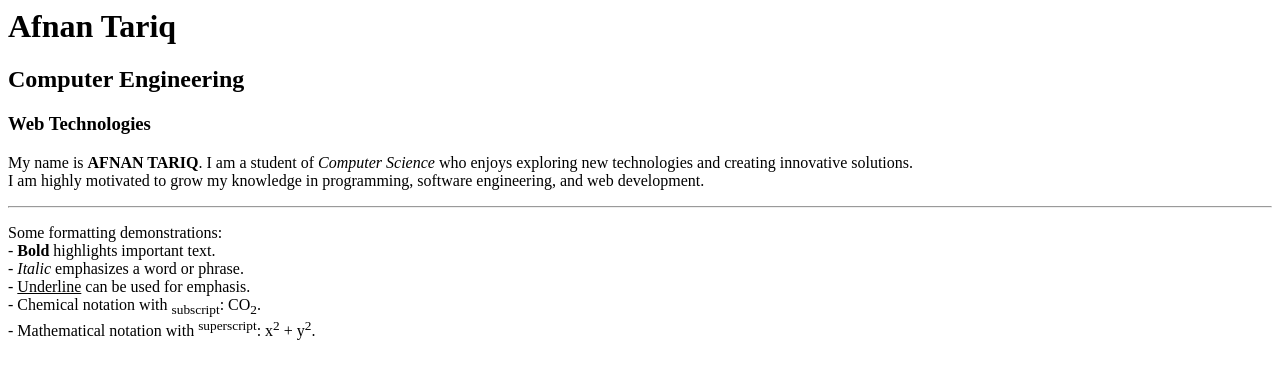
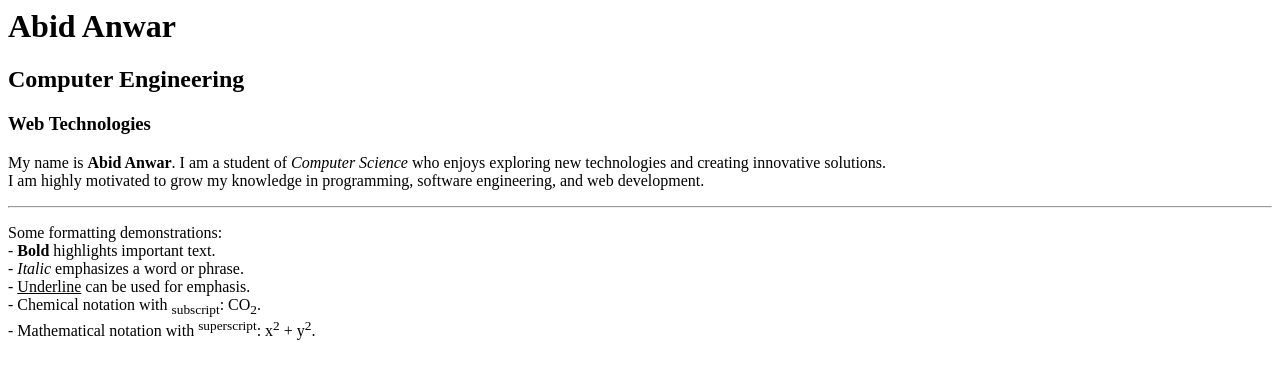
Before and after one commit to theabhikhan9-prog/Mylabmanual1, a plain HTML site: page index.html in a window 1280 px wide. Drawn offline with Linux system fonts and the light colour scheme.

Commit message:
Update index.html

```diff
--- a/index.html
+++ b/index.html
@@ -1,11 +1,11 @@
-<h1>Afnan Tariq
+<h1>Abid Anwar
 
     <h2>Computer Engineering</h2>
     <h3>Web Technologies</h3>
 </h1>
 
 <p><p>
-My name is <b>AFNAN TARIQ</b>. I am a student of <i>Computer Science</i> who enjoys exploring new technologies and creating </u>innovative solutions</u>. <br>
+My name is <b>Abid Anwar</b>. I am a student of <i>Computer Science</i> who enjoys exploring new technologies and creating </u>innovative solutions</u>. <br>
 I am highly motivated to grow my knowledge in programming, software engineering, and web development.
 </p>
 
```
